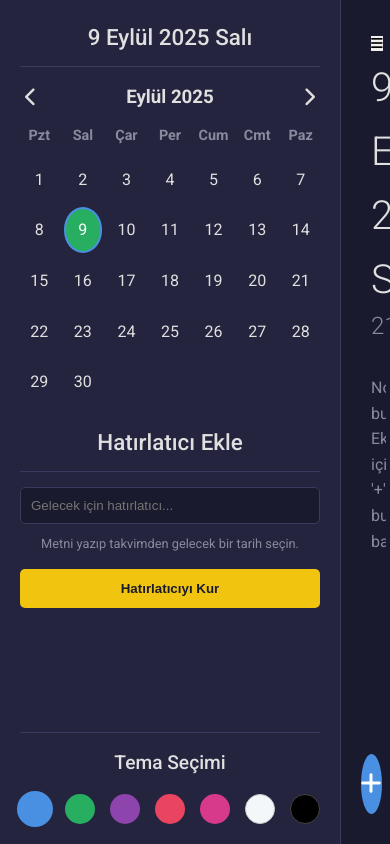
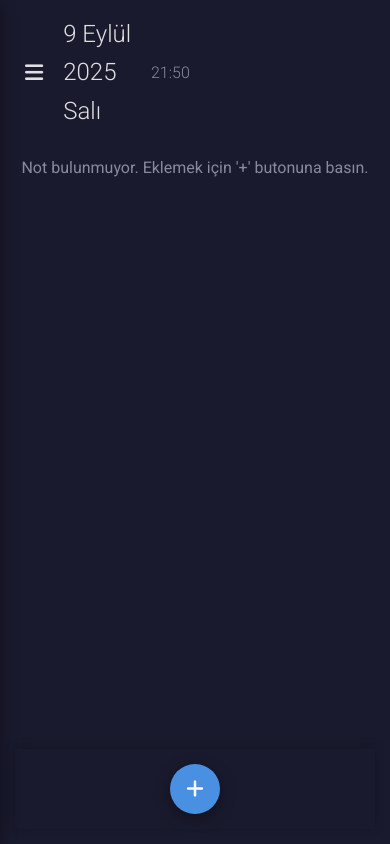
Before and after one commit to barisatayy/diary, a plain HTML site: page index.html in a window 390 px wide. Drawn offline with Linux system fonts and the light colour scheme.

Commit message:
Update style.css

```diff
--- a/style.css
+++ b/style.css
@@ -87,7 +87,8 @@ body {
   display: flex;
   flex-direction: column;
   border-right: 1px solid var(--border-color);
-  transition: background-color 0.3s;
+  transition: all 0.3s ease-in-out; /* Animasyon eklendi */
+  flex-shrink: 0;
 }
 
 .sidebar-content {
@@ -181,6 +182,7 @@ body {
   border-radius: 50%;
   transition: background-color 0.2s, color 0.2s, border 0.2s;
   border: 2px solid transparent;
+  position: relative; /* Hatırlatıcı noktası için */
 }
 
 .calendar-day.empty {
@@ -253,12 +255,30 @@ body {
   flex-direction: column;
   padding: 30px;
   overflow-y: hidden;
+  position: relative; /* Sidebar toggle butonu için */
 }
 
 header {
   margin-bottom: 20px;
   position: relative;
   text-align: center;
+  display: flex; /* Buton ve başlıkları hizalamak için */
+  flex-direction: column;
+  align-items: center;
+}
+
+#sidebar-toggle-btn {
+  display: none; /* Varsayılan olarak gizli, mobil'de görünür */
+  position: absolute;
+  left: 10px;
+  top: 50%;
+  transform: translateY(-50%);
+  background: none;
+  border: none;
+  color: var(--text-color);
+  font-size: 1.5rem;
+  cursor: pointer;
+  padding: 10px;
 }
 
 #current-date-header {
@@ -372,6 +392,7 @@ header {
   justify-content: center;
   align-items: center;
   padding-top: 20px;
+  flex-shrink: 0;
 }
 
 .control-btn {
@@ -387,6 +408,7 @@ header {
   height: 60px;
   border-radius: 50%;
   font-size: 24px;
+  box-shadow: var(--shadow);
 }
 
 .modal-overlay {
@@ -416,7 +438,8 @@ header {
 .modal-buttons {
   display: flex;
   justify-content: center;
-  gap: 55px;
+  gap: 25px;
+  margin-top: 20px; /* Butonların üstüne biraz boşluk ekler */
 }
 
 .modal-button {
@@ -442,3 +465,146 @@ header {
 .hidden {
   display: none !important;
 }
+
+/* =========================================== */
+/* === MOBİL UYUMLULUK (MEDIA QUERIES) === */
+/* =========================================== */
+
+/* Tabletler ve Küçük Laptoplar (Max 768px genişlik) */
+@media screen and (max-width: 768px) {
+  .sidebar {
+    width: 300px;
+    position: fixed;
+    height: 100vh;
+    z-index: 100;
+    transform: translateX(-100%); /* Başlangıçta gizle */
+    box-shadow: var(--shadow);
+  }
+
+  .sidebar.open {
+    transform: translateX(0); /* Açıldığında göster */
+  }
+
+  .app-container {
+    flex-direction: column; /* Mobil'de dikey sıralama */
+  }
+
+  .main-content {
+    padding: 15px; /* Daha küçük padding */
+    overflow-y: auto; /* Ana içerik kaydırılabilir */
+    position: relative;
+  }
+
+  header {
+    flex-direction: row; /* Başlık ve saat yan yana */
+    justify-content: space-between; /* Boşlukları ayır */
+    align-items: center;
+    margin-bottom: 15px;
+    text-align: left;
+  }
+
+  #sidebar-toggle-btn {
+    display: block; /* Menü butonunu göster */
+    position: static; /* Static konuma getir */
+    transform: none;
+    order: -1; /* En başa al */
+    margin-right: 15px;
+  }
+
+  #current-date-header {
+    font-size: 1.8rem; /* Daha küçük font */
+    margin: 0;
+  }
+
+  #live-clock {
+    font-size: 1.2rem;
+    margin: 0;
+  }
+
+  #reminder-display-container {
+    position: static; /* Statik konuma getir */
+    justify-content: flex-start;
+    margin-top: 10px;
+    width: 100%;
+  }
+
+  #notes-container {
+    padding-right: 0; /* Sağ padding'i kaldır */
+  }
+
+  .note-content {
+    min-height: 80px; /* Notların minimum yüksekliğini azalt */
+  }
+
+  .action-buttons {
+    padding-top: 15px;
+    position: sticky; /* Sabit durmasını sağlar */
+    bottom: 0;
+    background-color: var(--primary-bg);
+    z-index: 50;
+    box-shadow: 0 -2px 10px rgba(0, 0, 0, 0.2);
+    padding-bottom: 15px;
+  }
+
+  #add-note-btn {
+    width: 50px;
+    height: 50px;
+    font-size: 20px;
+  }
+
+  .modal {
+    padding: 20px;
+  }
+
+  .modal-buttons {
+    flex-direction: column; /* Butonları alt alta sırala */
+    gap: 10px;
+  }
+
+  .modal-button {
+    width: 100%;
+  }
+}
+
+/* Küçük Telefonlar (Max 480px genişlik) */
+@media screen and (max-width: 480px) {
+  .sidebar {
+    width: 100%; /* Tam genişlikte açılır */
+  }
+
+  header {
+    padding-bottom: 10px;
+  }
+
+  #current-date-header {
+    font-size: 1.5rem;
+  }
+
+  #live-clock {
+    font-size: 1rem;
+  }
+
+  #sidebar-toggle-btn {
+    font-size: 1.3rem;
+    margin-right: 10px;
+  }
+
+  .calendar-weekdays,
+  .calendar-days {
+    gap: 3px;
+    font-size: 0.8em;
+  }
+
+  .calendar-day {
+    padding: 6px 0;
+  }
+
+  .note-content {
+    font-size: 0.9rem;
+  }
+
+  .reminder-tag {
+    font-size: 0.8em;
+    padding: 4px 8px;
+  }
+}
```
